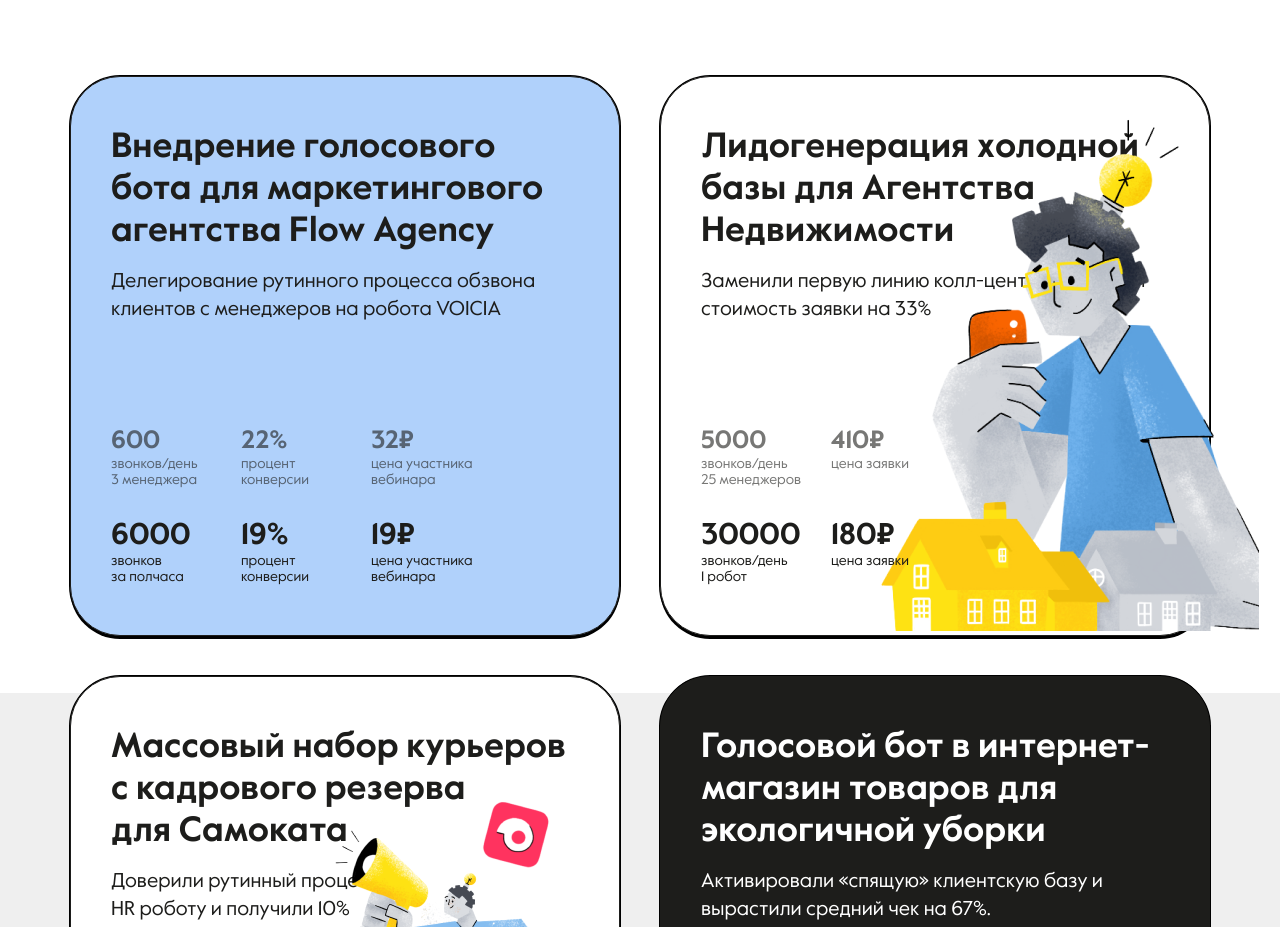
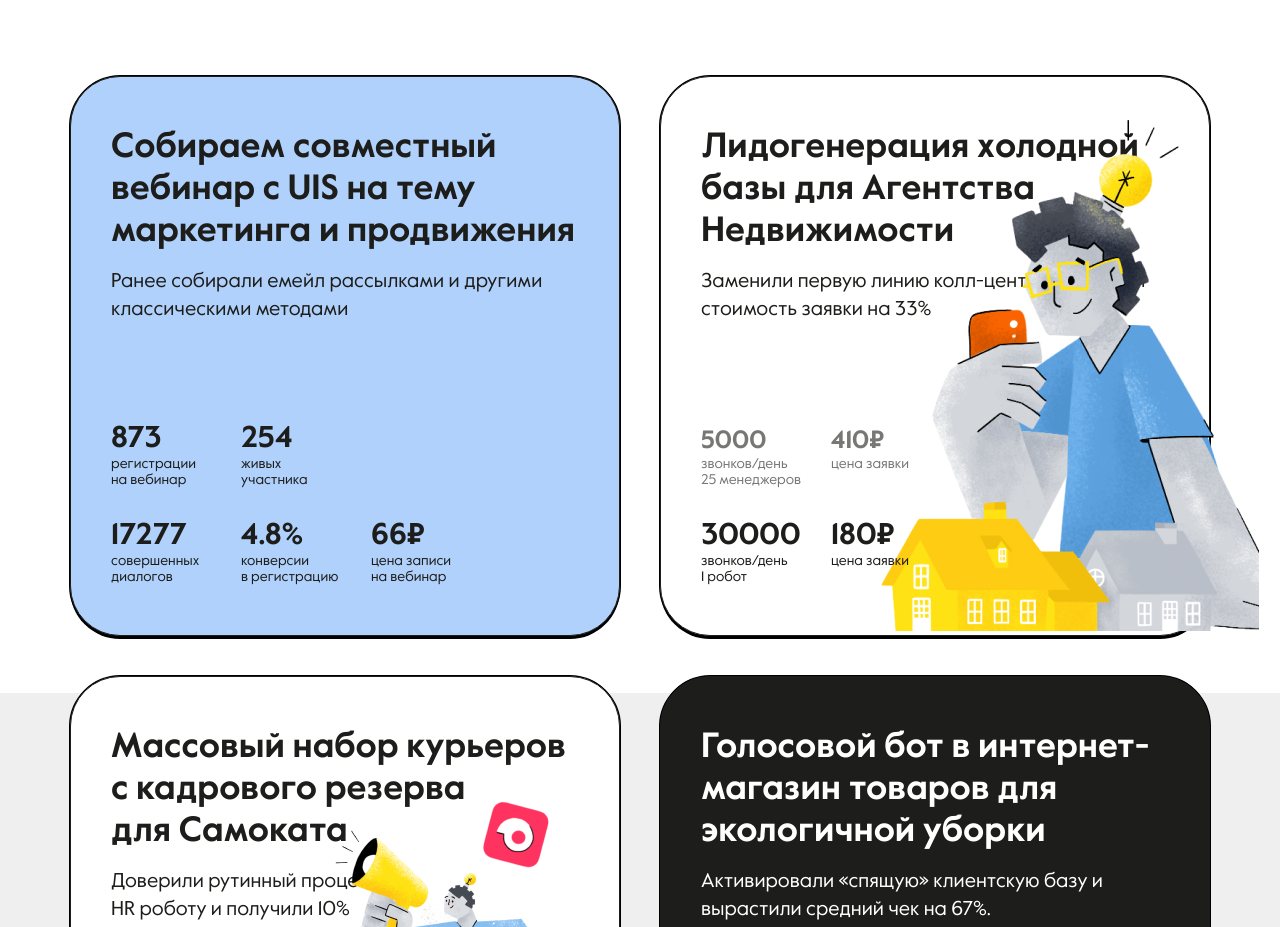
Before and after one commit to kirillmerzlyakov/sweet_cookie, a React (Create React App) app: page / in a window 1280 px wide. Shown: the part 800-1727 px from the top of the page. Built offline with nearby package versions, Linux system fonts and the light colour scheme.

Commit message:
поменял тексты

```diff
--- a/src/pages/second/secondBlock.tsx
+++ b/src/pages/second/secondBlock.tsx
@@ -22,43 +22,29 @@
         <div className={s.stepsRow}>
           <div className={cn(s.step, s.step1)}>
             <div className={s.stepTitle}>
-              Внедрение голосового бота для маркетингового агентства Flow Agency
+              Собираем совместный вебинар с&nbsp;UIS на&nbsp;тему маркетинга
+              и&nbsp;продвижения
             </div>
             <div className={s.stepdescription}>
-              Делегирование рутинного процесса обзвона клиентов с менеджеров
-              на робота VOICIA
+              Ранее собирали емейл рассылками и&nbsp;другими классическими
+              методами
             </div>
             <div className={s.itemsWrapper}>
               <div className={s.row}>
-                {renderSmallItem("600", <>звонков/день 3&nbsp;менеджера</>)}
-                {renderSmallItem(
-                  "22%",
+                {renderItem("873", <>регистрации на&nbsp;вебинар</>)}
+                {renderItem(
+                  "254",
                   <>
-                    процент
+                    живых
                     <br />
-                    конверсии
+                    участника
                   </>
                 )}
-                {renderSmallItem("32₽", "цена участника вебинара")}
               </div>
               <div className={s.row}>
-                {renderItem(
-                  "6000",
-                  <>
-                    звонков
-                    <br />
-                    за&nbsp;полчаса
-                  </>
-                )}
-                {renderItem(
-                  "19%",
-                  <>
-                    процент
-                    <br />
-                    конверсии
-                  </>
-                )}
-                {renderItem("19₽", "цена участника вебинара")}
+                {renderItem("17277", "совершенных диалогов")}
+                {renderItem("4.8%", <>конверсии в&nbsp;регистрацию</>)}
+                {renderItem("66₽", <>цена записи на&nbsp;вебинар</>)}
               </div>
             </div>
             {renderPlayButton("second_market", players, togglePlay)}
```
